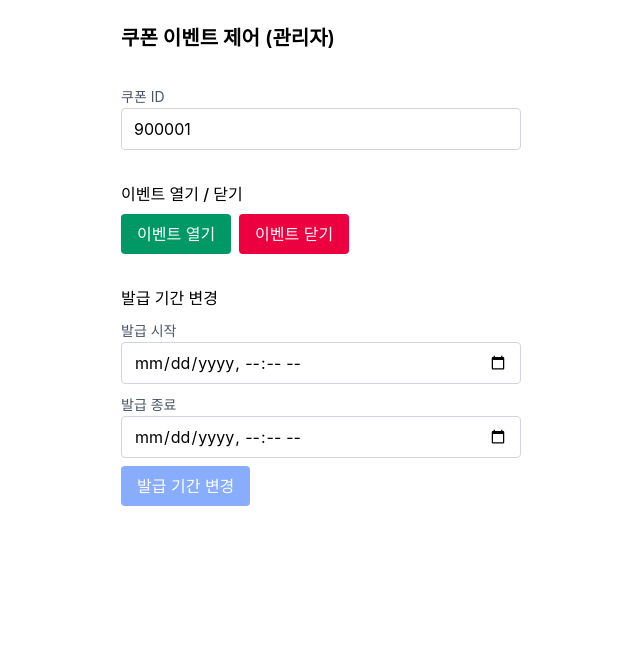
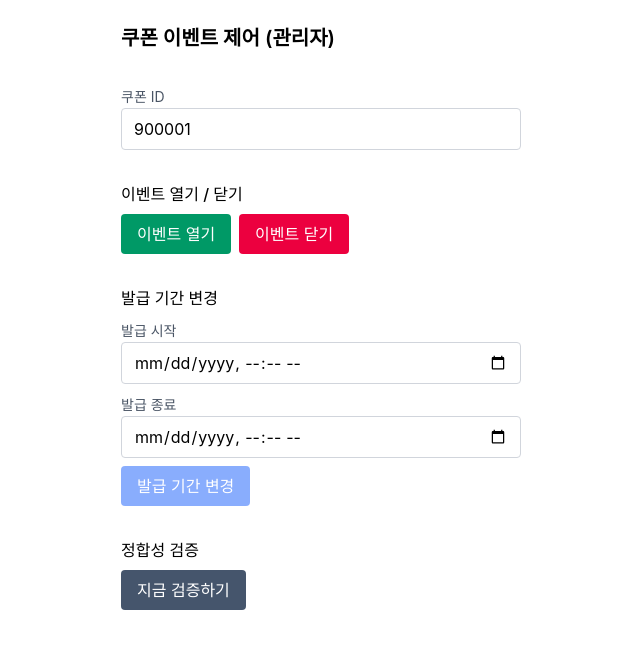
Before and after one commit to fresh-market/fm-frontend, a React (Vite) app: page /admin/coupon-events in a window 1280 px wide. Shown: the top 648 px of the page, without its empty margins (319-959 px from the left). Built offline with nearby package versions, Linux system fonts and the light colour scheme; no server answers.

Commit message:
[Feat] 관리자 이벤트 제어 화면에 정합성 검증을 추가한다
AdminCouponConsistencyController의 온디맨드 정합성 검증 API를 붙인다. 이
쿠폰 하나의 발급 수/실제 행 수/중복 발급/순번 구멍을 즉시 확인해 보여준다.

```diff
--- a/src/api/coupon.ts
+++ b/src/api/coupon.ts
@@ -25,3 +25,15 @@ export function closeCouponEvent(couponId: string) {
 export function changeIssuePeriod(couponId: string, request: IssuePeriodUpdateRequest) {
   return apiClient.patch<void>(`/v1/admin/coupons/${couponId}/issue-period`, request)
 }
+
+export interface ConsistencyCheckResponse {
+  issuedQuantityOnCoupon: number
+  actualIssueCount: number
+  duplicatedMembers: number
+  seqGaps: number[]
+  consistent: boolean
+}
+
+export function verifyCouponConsistency(couponId: string) {
+  return apiClient.post<ConsistencyCheckResponse>(`/v1/admin/coupons/${couponId}:verifyConsistency`)
+}
--- a/src/pages/AdminCouponEventPage.tsx
+++ b/src/pages/AdminCouponEventPage.tsx
@@ -1,7 +1,12 @@
 import { useMutation } from '@tanstack/react-query'
 import { useState } from 'react'
 import { ApiError, NetworkError } from '../api/client'
-import { changeIssuePeriod, closeCouponEvent, openCouponEvent } from '../api/coupon'
+import {
+  changeIssuePeriod,
+  closeCouponEvent,
+  openCouponEvent,
+  verifyCouponConsistency,
+} from '../api/coupon'
 
 // fm-backend CouponErrorCode 중 이 화면의 세 API(open/close/issue-period)가 실제로 던지는 코드만 다룬다
 const ERROR_MESSAGES: Record<string, string> = {
@@ -36,6 +41,9 @@ export default function AdminCouponEventPage() {
   const closeMutation = useMutation({ mutationFn: () => closeCouponEvent(couponId) })
   const periodMutation = useMutation({
     mutationFn: () => changeIssuePeriod(couponId, { issueStartAt, issueEndAt }),
+  })
+  const consistencyMutation = useMutation({
+    mutationFn: () => verifyCouponConsistency(couponId),
   })
 
   return (
@@ -121,6 +129,37 @@ export default function AdminCouponEventPage() {
           <p className="text-sm text-rose-700">{describeError(periodMutation.error)}</p>
         )}
       </section>
+
+      <section className="space-y-2">
+        <h2 className="font-medium">정합성 검증</h2>
+        <button
+          type="button"
+          className="rounded bg-slate-600 px-4 py-2 text-white disabled:opacity-50"
+          onClick={() => consistencyMutation.mutate()}
+          disabled={!couponId || consistencyMutation.isPending}
+        >
+          지금 검증하기
+        </button>
+        {consistencyMutation.isSuccess && (
+          <div className="space-y-1 rounded border border-gray-200 p-3 text-sm">
+            <p className={consistencyMutation.data.consistent ? 'text-emerald-700' : 'text-rose-700'}>
+              {consistencyMutation.data.consistent ? '정합성 이상 없음' : '정합성 어긋남 발견'}
+            </p>
+            <p>쿠폰이 기억하는 발급 수: {consistencyMutation.data.issuedQuantityOnCoupon}</p>
+            <p>실제 발급 행 수: {consistencyMutation.data.actualIssueCount}</p>
+            <p>중복 발급 회원 수: {consistencyMutation.data.duplicatedMembers}</p>
+            <p>
+              비어있는 순번:{' '}
+              {consistencyMutation.data.seqGaps.length === 0
+                ? '없음'
+                : consistencyMutation.data.seqGaps.join(', ')}
+            </p>
+          </div>
+        )}
+        {consistencyMutation.isError && (
+          <p className="text-sm text-rose-700">{describeError(consistencyMutation.error)}</p>
+        )}
+      </section>
     </div>
   )
 }
```
